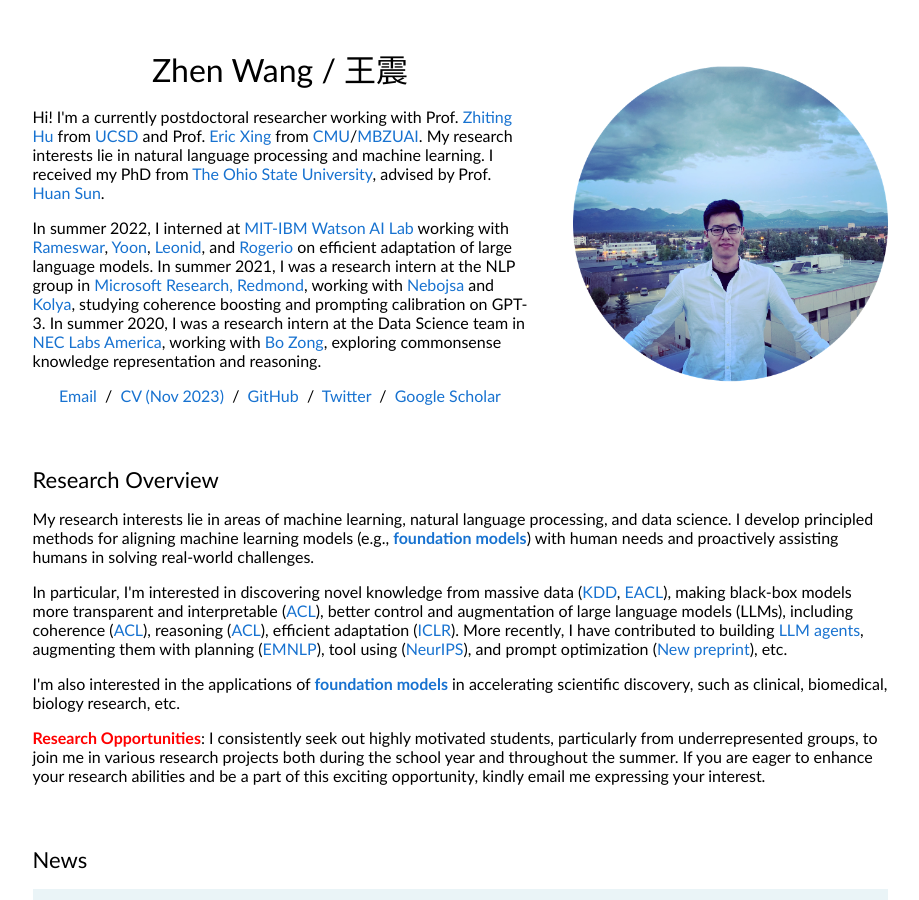
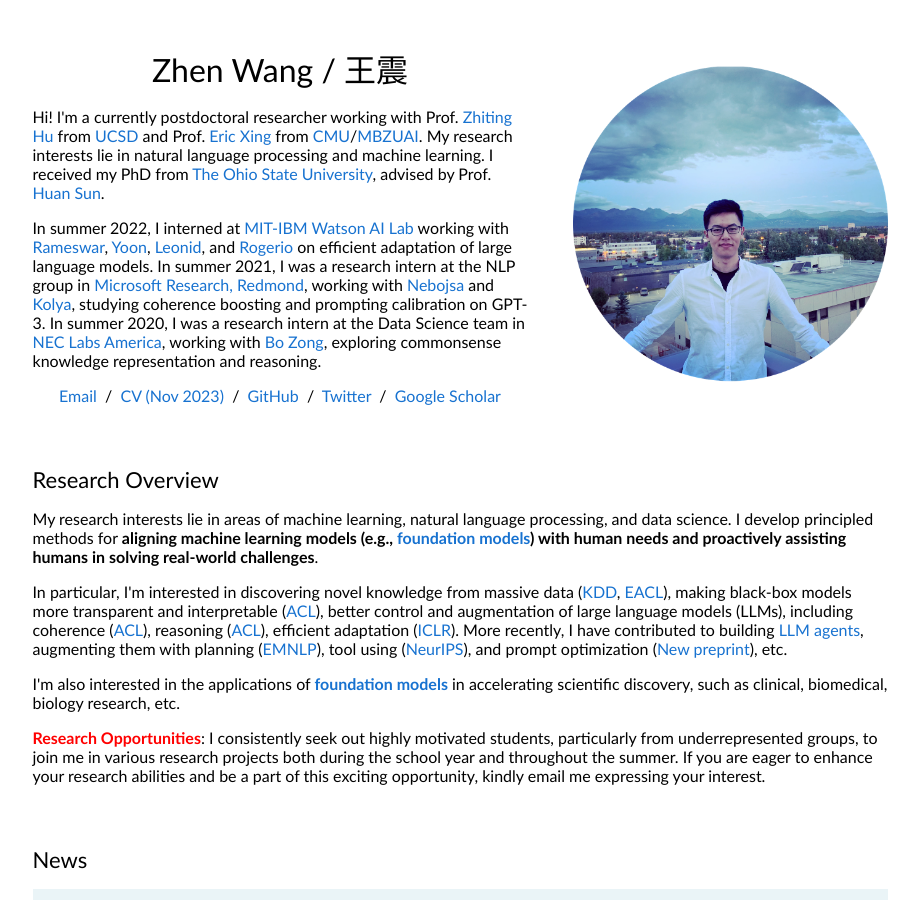
Before and after one commit to zhenwang9102/zhenwang9102.github.io, a Jekyll site: the page built from _posts/2019-06-02-venue.markdown, in a window 1280 px wide and 900 px high. Shown: the whole window, without its empty margins (180-1099 px from the left). Built offline with Jekyll 4.4.1, drawn with Linux system fonts in a browser that asks for light colours.

Commit message:
Update default.html

```diff
--- a/_layouts/default.html
+++ b/_layouts/default.html
@@ -72,7 +72,7 @@
             <td style="padding:2.5%;width:100%;vertical-align:middle">
               <h2>Research Overview</h2>
               <p>
-                My research interests lie in areas of machine learning, natural language processing, and data science. I develop principled methods for aligning machine learning models (e.g., <a href="https://en.wikipedia.org/wiki/Foundation_models"><b>foundation models</b></a>) with human needs and proactively assisting humans in solving real-world challenges.
+                My research interests lie in areas of machine learning, natural language processing, and data science. I develop principled methods for <b>aligning machine learning models (e.g., <a href="https://en.wikipedia.org/wiki/Foundation_models"><b>foundation models</b></a>) with human needs and proactively assisting humans in solving real-world challenges</b>.
               </p>
               <p>
                 In particular, I'm interested in discovering novel knowledge from massive data (<a href="https://arxiv.org/abs/1906.09285">KDD</a>, <a href="https://arxiv.org/abs/2210.06444">EACL</a>), making black-box models more transparent and interpretable (<a href="https://arxiv.org/abs/2005.00889">ACL</a>), better control and augmentation of large language models (LLMs), including coherence (<a href="https://arxiv.org/abs/2110.08294">ACL</a>), reasoning (<a href="https://arxiv.org/abs/2210.01293">ACL</a>), efficient adaptation (<a href="https://arxiv.org/abs/2303.02861">ICLR</a>). More recently, I have contributed to building <a href="https://lilianweng.github.io/posts/2023-06-23-agent/">LLM agents</a>, augmenting them with planning (<a href="https://arxiv.org/abs/2305.14992">EMNLP</a>), tool using (<a href="https://arxiv.org/abs/2305.11554">NeurIPS</a>), and prompt optimization (<a href="https://arxiv.org/abs/2310.16427">New preprint</a>), etc.
```
